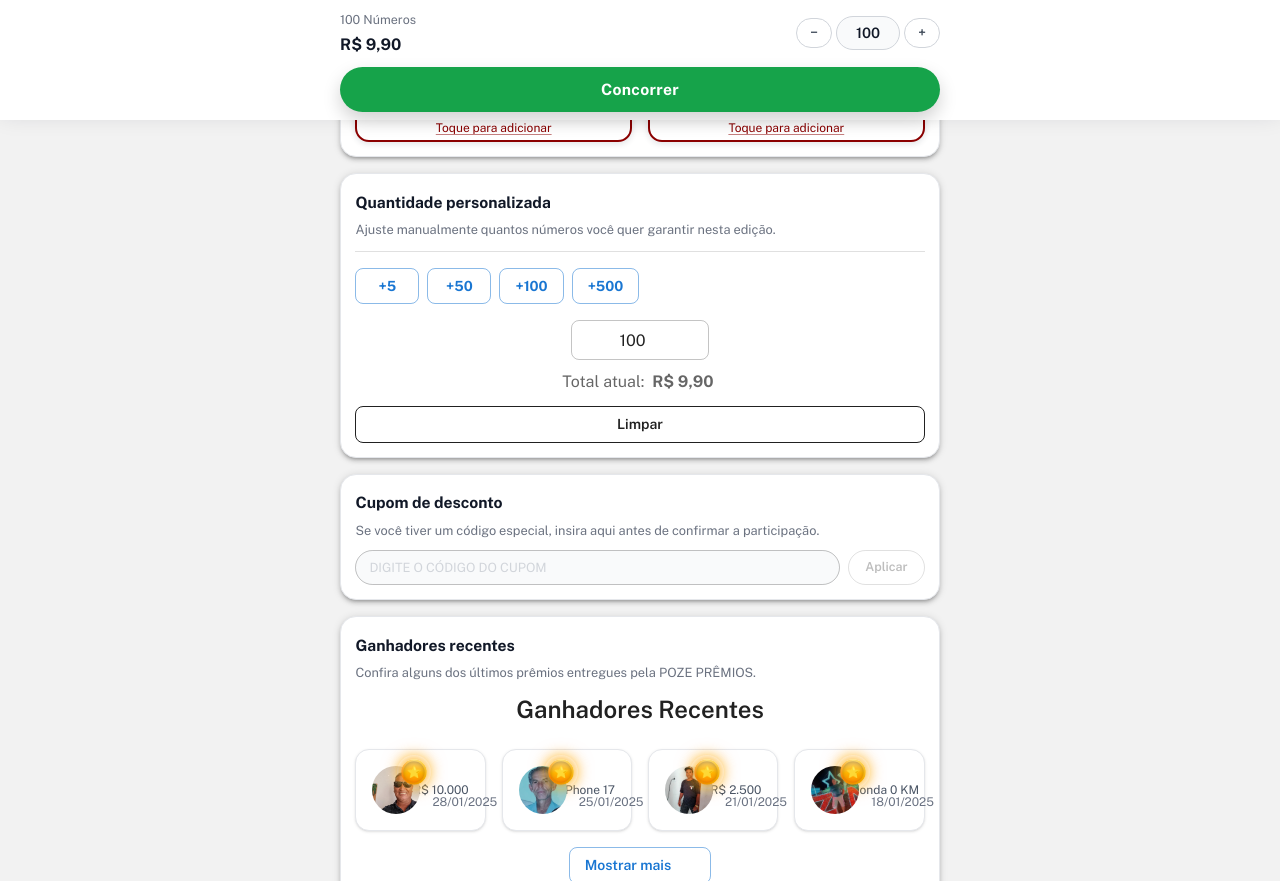
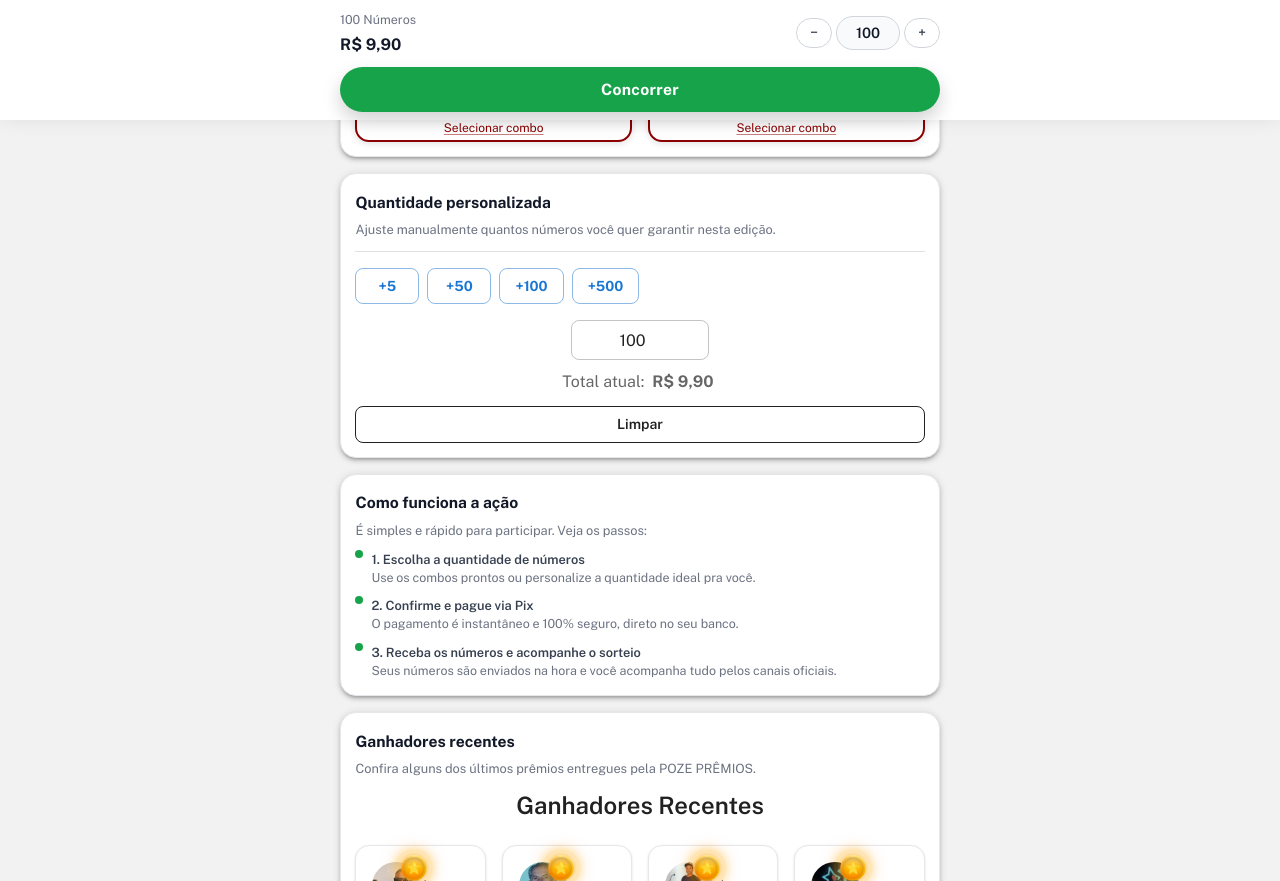
Before and after one commit to adsproadspro333-stack/tropadosal2, a Next.js app: page / in a window 1280 px wide. Shown: the part 680-1561 px from the top of the page. Built offline with nearby package versions, Linux system fonts and the light colour scheme; some icons are missing; what @mui/material-nextjs would draw is missing.

Commit message:
atts importantes + correcao next

```diff
--- a/app/components/NumbersAdder.tsx
+++ b/app/components/NumbersAdder.tsx
@@ -108,8 +108,8 @@ export default function NumbersAdder() {
               : "Combo máximo pra esgotar a edição"
 
           const ctaText = isSelected
-            ? "Adicionado! Toque pra aumentar"
-            : "Toque para adicionar"
+            ? "Combo selecionado"
+            : "Selecionar combo"
 
           // ✨ Glow + micro animação só quando o combo está selecionado
           const dynamicStyle: CSSProperties = {
@@ -167,23 +167,31 @@ export default function NumbersAdder() {
                 <div
                   className={cn(
                     "mt-1 text-[10px] sm:text-[11px]",
-    isSelected
-      ? "text-white/90"
-      : "text-slate-600"
+                    isSelected ? "text-white/90" : "text-slate-600",
                   )}
                 >
                   {benefitText}
                 </div>
 
+                {/* CTA + check de seleção */}
                 <div
                   className={cn(
-    "mt-2 text-[11px] sm:text-xs underline underline-offset-2",
+                    "mt-2 text-[11px] sm:text-xs flex items-center justify-center gap-1",
                     isSelected
-      ? "text-white font-semibold decoration-white/80"
-      : "text-[var(--primary-red)] decoration-[var(--primary-red)]/50",
+                      ? "text-white font-semibold"
+                      : "text-[var(--primary-red)] underline underline-offset-2 decoration-[var(--primary-red)]/50",
                   )}
                 >
-  {ctaText}
+                  {isSelected && (
+                    <span
+                      className={cn(
+                        "inline-flex h-4 w-4 items-center justify-center rounded-full border border-white/70 bg-white/10 text-[9px] leading-none",
+                      )}
+                    >
+                      ✔
+                    </span>
+                  )}
+                  <span>{ctaText}</span>
                 </div>
               </div>
             </button>
--- a/app/components/PromoCombos.tsx
+++ b/app/components/PromoCombos.tsx
@@ -75,7 +75,7 @@ export default function PromoCombos() {
                       R$ {(combo.price / combo.quantity).toFixed(3)} por número
                     </Typography>
                     <Typography variant="caption" display="block" color="primary" fontWeight={700} sx={{ mt: 1 }}>
-                      Toque para adicionar ao carrinho
+                      Selecionar Combo
                     </Typography>
                   </CardContent>
                 </CardActionArea>
--- a/app/components/ScratchersCombos.tsx
+++ b/app/components/ScratchersCombos.tsx
@@ -55,7 +55,7 @@ export default function ScratchersCombos() {
                   </Typography>
                   <Box mt={1}>
                     <Typography variant="caption" color="primary" fontWeight={700}>
-                      Toque para adicionar
+                      Selecionar combo
                     </Typography>
                   </Box>
                 </CardContent>
--- a/app/page.tsx
+++ b/app/page.tsx
@@ -66,7 +66,7 @@ export default function HomePage() {
           pt: 2,
         }}
       >
-        {/* 1) COMBOS – logo depois do flyer, igual concorrente */}
+        {/* 1) COMBOS – logo depois do flyer */}
         <Paper
           elevation={3}
           sx={{
@@ -147,7 +147,7 @@ export default function HomePage() {
           <QuantitySelector />
         </Paper>
 
-        {/* 3) Cupom de desconto */}
+        {/* 3) COMO FUNCIONA (substitui o Cupom de desconto que não estava ativo) */}
         <Paper
           elevation={3}
           sx={{
@@ -167,7 +167,7 @@ export default function HomePage() {
               color: "#111827",
             }}
           >
-            Cupom de desconto
+            Como funciona a ação
           </Typography>
 
           <Typography
@@ -178,45 +178,69 @@ export default function HomePage() {
               color: "#6B7280",
             }}
           >
-            Se você tiver um código especial, insira aqui antes de confirmar a
-            participação.
+            É simples e rápido para participar. Veja os passos:
           </Typography>
 
-          <Stack direction="row" spacing={1}>
-            <TextField
-              size="small"
-              fullWidth
-              placeholder="DIGITE O CÓDIGO DO CUPOM"
-              sx={{
-                "& .MuiInputBase-root": {
-                  borderRadius: 999,
-                  fontSize: "0.8rem",
-                  bgcolor: "#F9FAFB",
-                },
-              }}
-              InputProps={{
-                sx: {
-                  "& input::placeholder": {
-                    color: "#9CA3AF",
-                  },
-                },
-              }}
-            />
-            <Button
-              variant="outlined"
-              size="small"
-              sx={{
-                px: 2.4,
-                fontWeight: 600,
-                borderRadius: 999,
-                fontSize: "0.78rem",
-                borderColor: "#D1D5DB",
-                color: "#4B5563",
-              }}
-              disabled
-            >
-              Aplicar
-            </Button>
+          <Stack spacing={1.1} sx={{ fontSize: "0.8rem", color: "#374151" }}>
+            <Stack direction="row" spacing={1} alignItems="flex-start">
+              <Box
+                sx={{
+                  mt: "3px",
+                  width: 8,
+                  height: 8,
+                  borderRadius: "50%",
+                  bgcolor: "#16A34A",
+                }}
+              />
+              <Box>
+                <Typography sx={{ fontSize: "0.8rem", fontWeight: 600 }}>
+                  1. Escolha a quantidade de números
+                </Typography>
+                <Typography sx={{ fontSize: "0.78rem", color: "#6B7280" }}>
+                  Use os combos prontos ou personalize a quantidade ideal pra você.
+                </Typography>
+              </Box>
+            </Stack>
+
+            <Stack direction="row" spacing={1} alignItems="flex-start">
+              <Box
+                sx={{
+                  mt: "3px",
+                  width: 8,
+                  height: 8,
+                  borderRadius: "50%",
+                  bgcolor: "#16A34A",
+                }}
+              />
+              <Box>
+                <Typography sx={{ fontSize: "0.8rem", fontWeight: 600 }}>
+                  2. Confirme e pague via Pix
+                </Typography>
+                <Typography sx={{ fontSize: "0.78rem", color: "#6B7280" }}>
+                  O pagamento é instantâneo e 100% seguro, direto no seu banco.
+                </Typography>
+              </Box>
+            </Stack>
+
+            <Stack direction="row" spacing={1} alignItems="flex-start">
+              <Box
+                sx={{
+                  mt: "3px",
+                  width: 8,
+                  height: 8,
+                  borderRadius: "50%",
+                  bgcolor: "#16A34A",
+                }}
+              />
+              <Box>
+                <Typography sx={{ fontSize: "0.8rem", fontWeight: 600 }}>
+                  3. Receba os números e acompanhe o sorteio
+                </Typography>
+                <Typography sx={{ fontSize: "0.78rem", color: "#6B7280" }}>
+                  Seus números são enviados na hora e você acompanha tudo pelos canais oficiais.
+                </Typography>
+              </Box>
+            </Stack>
           </Stack>
         </Paper>
 
@@ -256,7 +280,7 @@ export default function HomePage() {
           <WinnersList initialCount={4} />
         </Paper>
 
-        {/* 5) Escassez / Progresso de vendas MAIS PARA BAIXO */}
+        {/* 5) Escassez / Progresso de vendas */}
         <Paper
           elevation={3}
           sx={{
@@ -295,11 +319,11 @@ export default function HomePage() {
           </Typography>
         </Paper>
 
-        {/* 6) Texto legal SUSEP (fora do CTA) */}
+        {/* 6) Texto legal SUSEP */}
         <FooterLegal />
       </Container>
 
-      {/* Notificações flutuantes (já com offset que fizemos lá atrás) */}
+      {/* Notificações flutuantes */}
       <SocialProofNotifications />
 
       {/* CTA fixo com seletor + valor + botão Concorrer */}
@@ -310,7 +334,6 @@ export default function HomePage() {
 
 /**
  * CTA fixo no rodapé: quantidade + valor + seletor + botão "Concorrer".
- * Sem texto legal (está no FooterLegal).
  */
 function StickyCTA() {
   const router = useRouter()
@@ -436,7 +459,7 @@ function StickyCTA() {
             </Box>
           </Stack>
 
-          {/* botão principal – com micro animação */}
+          {/* botão principal */}
           <Button
             onClick={handleClick}
             variant="contained"
--- a/next.config.mjs
+++ b/next.config.mjs
@@ -16,12 +16,10 @@ const securityHeaders = [
   },
   {
     key: "Permissions-Policy",
-    // Bloqueia uso de câmera/microfone/geolocalização pelo site
     value: "camera=(), microphone=(), geolocation=()",
   },
   {
     key: "Strict-Transport-Security",
-    // Força HTTPS nos browsers que já acessaram via HTTPS
     value: "max-age=63072000; includeSubDomains; preload",
   },
 ]
@@ -31,16 +29,13 @@ const nextConfig = {
   typescript: {
     ignoreBuildErrors: true,
   },
+
   images: {
     unoptimized: true,
   },
 
   // 🛡️ Blindagem de código no front
-  // Garante que o navegador NÃO recebe source maps legíveis
   productionBrowserSourceMaps: false,
-
-  // Garante JS minificado em produção (mais difícil de ler / copiar)
-  swcMinify: true,
 
   // 🔐 Security headers em todas as rotas
   async headers() {
```
Lines whose indentation alone changed are shown as unchanged.
